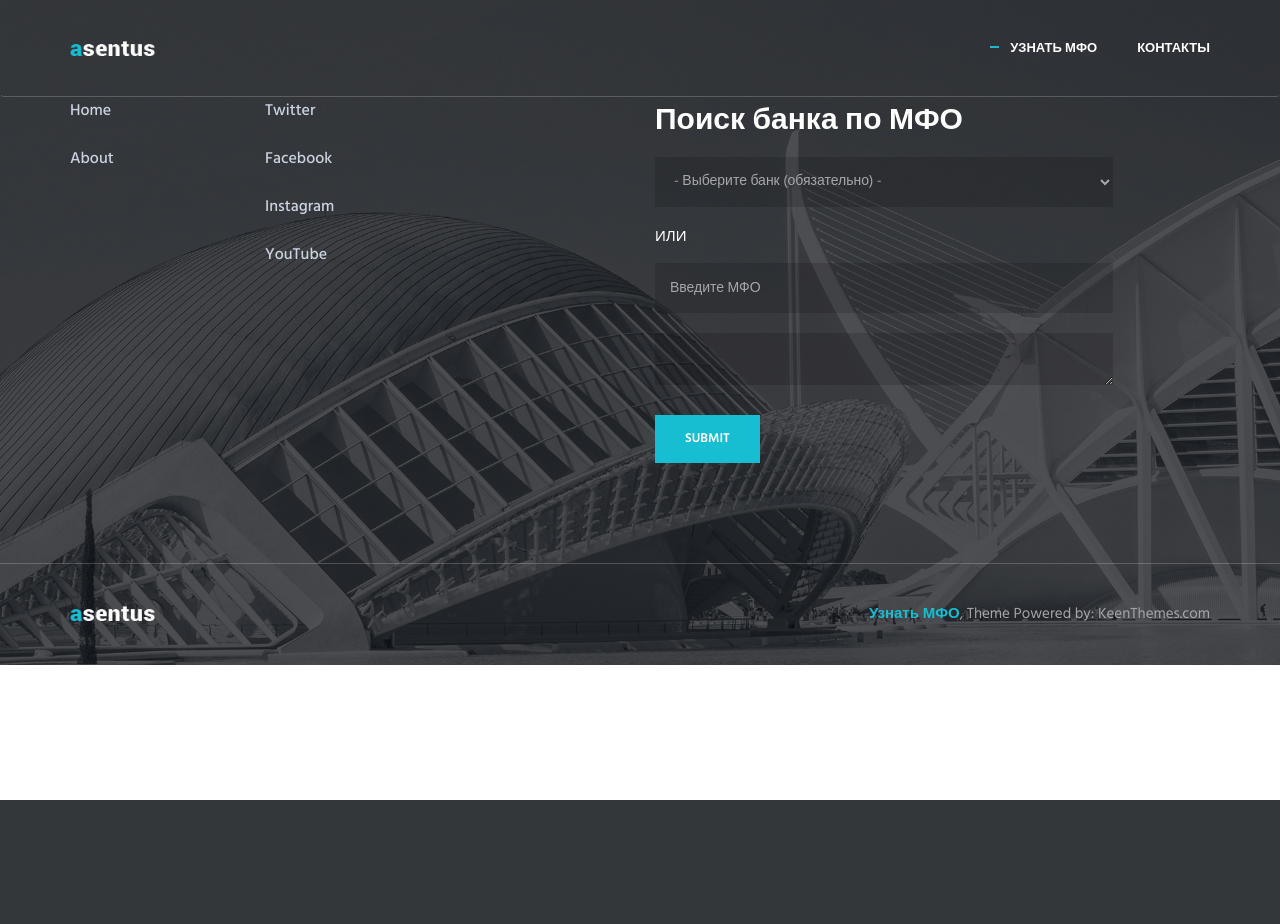
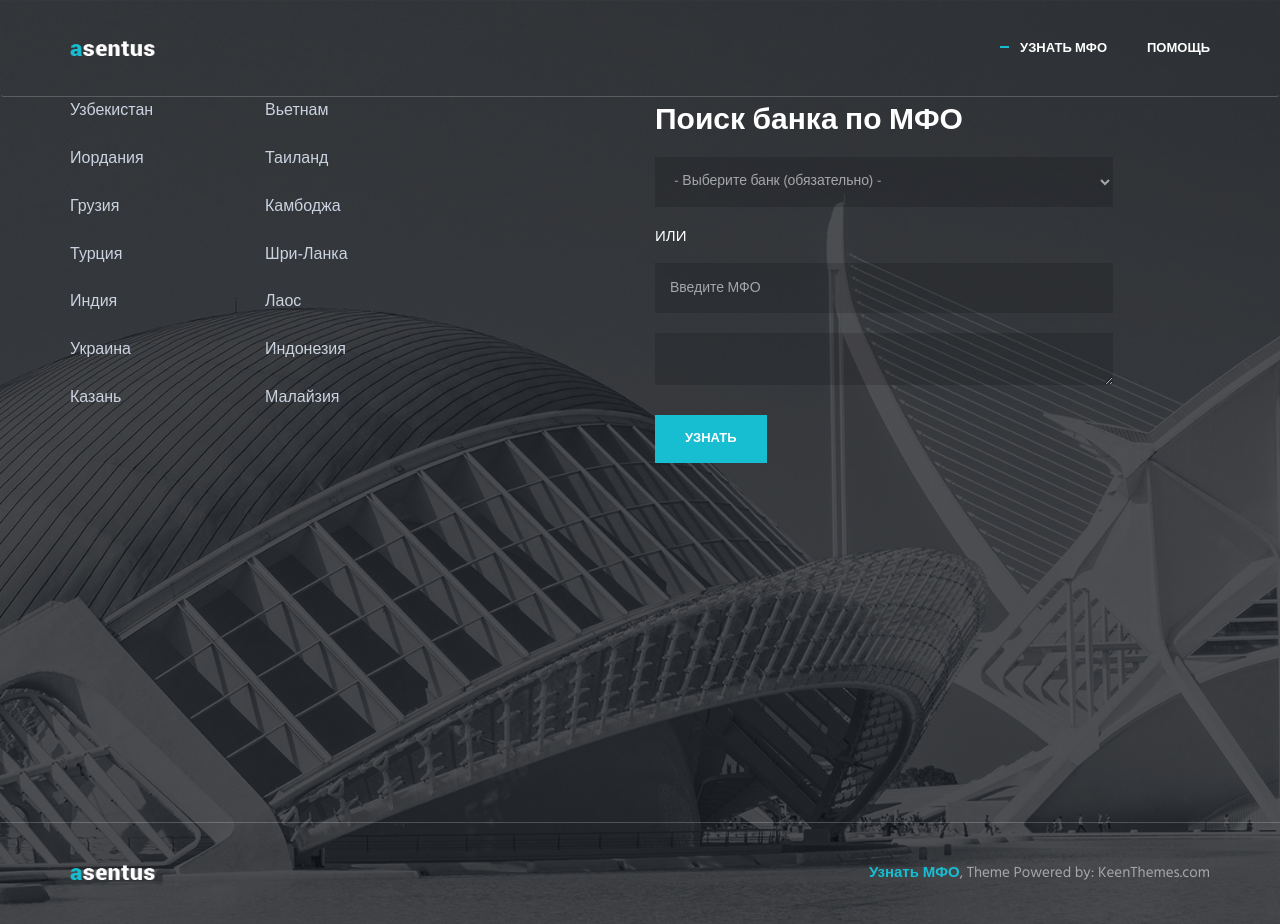
Before and after one commit to Gelezako/MFO, a PHP site: page / in a window 1280 px wide. Before the commit the page ends 800 px from the top, so only its background shows below. Run offline with PHP 8.4, Linux system fonts and the light colour scheme.

Commit message:
Update templ.tpl

```diff
--- a/templates/templ.tpl
+++ b/templates/templ.tpl
@@ -55,8 +55,8 @@
                     <div class="collapse navbar-collapse nav-collapse">
                         <div class="menu-container">
                             <ul class="navbar-nav navbar-nav-right">
-                                <li class="nav-item"><a class="nav-item-child nav-item-hover active" href="index.html">Узнать МФО</a></li>
-                                <li class="nav-item"><a class="nav-item-child nav-item-hover" href="#">Контакты</a></li>
+                                <li class="nav-item"><a title="Главная" class="nav-item-child nav-item-hover active" href="http://mfo.gelezako.com">Узнать МФО</a></li>
+                                <li class="nav-item"><a title="Как пользоваться сервисом" class="nav-item-child nav-item-hover" href="http://mfo.gelezako.com/help.html">Помощь</a></li>
                             </ul>
                         </div>
                     </div>
@@ -78,20 +78,41 @@
                         <div class="col-sm-2 sm-margin-b-50">
                             <!-- List -->
                             <ul class="list-unstyled footer-list">
-                                <li class="footer-list-item"><a class="footer-list-link" href="#">Home</a></li>
-                                <li class="footer-list-item"><a class="footer-list-link" href="#">About</a></li>
+                                <li class="footer-list-item"><a class="footer-list-link" href="http://www.uzbekistan-foto.pp.ua/">Узбекистан</a></li>
+                                <li class="footer-list-item"><a class="footer-list-link" href="http://www.jordan-foto.pp.ua/">Иордания</a></li>
+                                <li class="footer-list-item"><a class="footer-list-link" href="http://georgia.pp.ua/">Грузия</a></li>
+                                <li class="footer-list-item"><a class="footer-list-link" href="http://www.turkey-foto.pp.ua/">Турция</a></li>
+                                <li class="footer-list-item"><a class="footer-list-link" href="http://india-photo.pp.ua/">Индия</a></li>
+                                <li class="footer-list-item"><a class="footer-list-link" href="http://www.ukraine.pp.ua/">Украина</a></li>
+                                <li class="footer-list-item"><a class="footer-list-link" href="http://kazan.pp.ua/">Казань</a></li>
                             </ul>
                             <!-- End List -->
                         </div>
                         <div class="col-sm-4 sm-margin-b-30">
                             <!-- List -->
                             <ul class="list-unstyled footer-list">
-                                <li class="footer-list-item"><a class="footer-list-link" href="#">Twitter</a></li>
-                                <li class="footer-list-item"><a class="footer-list-link" href="#">Facebook</a></li>
-                                <li class="footer-list-item"><a class="footer-list-link" href="#">Instagram</a></li>
-                                <li class="footer-list-item"><a class="footer-list-link" href="#">YouTube</a></li>
+                                <li class="footer-list-item"><a class="footer-list-link" href="http://www.vietnam.pp.ua/">Вьетнам</a></li>
+                                <li class="footer-list-item"><a class="footer-list-link" href="http://www.thailand-photo.pp.ua/">Таиланд</a></li>
+                                <li class="footer-list-item"><a class="footer-list-link" href="http://www.cambodia.pp.ua/">Камбоджа</a></li>
+                                <li class="footer-list-item"><a class="footer-list-link" href="http://www.sri-lanka.pp.ua/">Шри-Ланка</a></li>
+                                <li class="footer-list-item"><a class="footer-list-link" href="http://www.laos.pp.ua/">Лаос</a></li>
+                                <li class="footer-list-item"><a class="footer-list-link" href="http://www.indonesia.pp.ua/">Индонезия</a></li>
+                                <li class="footer-list-item"><a class="footer-list-link" href="http://www.malaysia.pp.ua/">Малайзия</a></li>
+
                             </ul>
                             <!-- End List -->
+
+<script async src="//pagead2.googlesyndication.com/pagead/js/adsbygoogle.js"></script>
+<!-- mfo -->
+<ins class="adsbygoogle"
+     style="display:inline-block;width:336px;height:280px"
+     data-ad-client="ca-pub-0757573180992162"
+     data-ad-slot="9112710100"></ins>
+<script>
+(adsbygoogle = window.adsbygoogle || []).push({});
+</script>
+
+
                         </div>
                         <div class="col-sm-5 sm-margin-b-30">
                             <form action="index.php" method="post">
@@ -141,7 +162,7 @@
 {/foreach}
 </textarea>
 
-                            <button type="submit" class="btn-theme btn-theme-sm btn-base-bg text-uppercase">Submit</button>
+                            <button type="submit" class="btn-theme btn-theme-sm btn-base-bg text-uppercase">Узнать</button>
                             </form>
                         </div>
                     </div>
```
